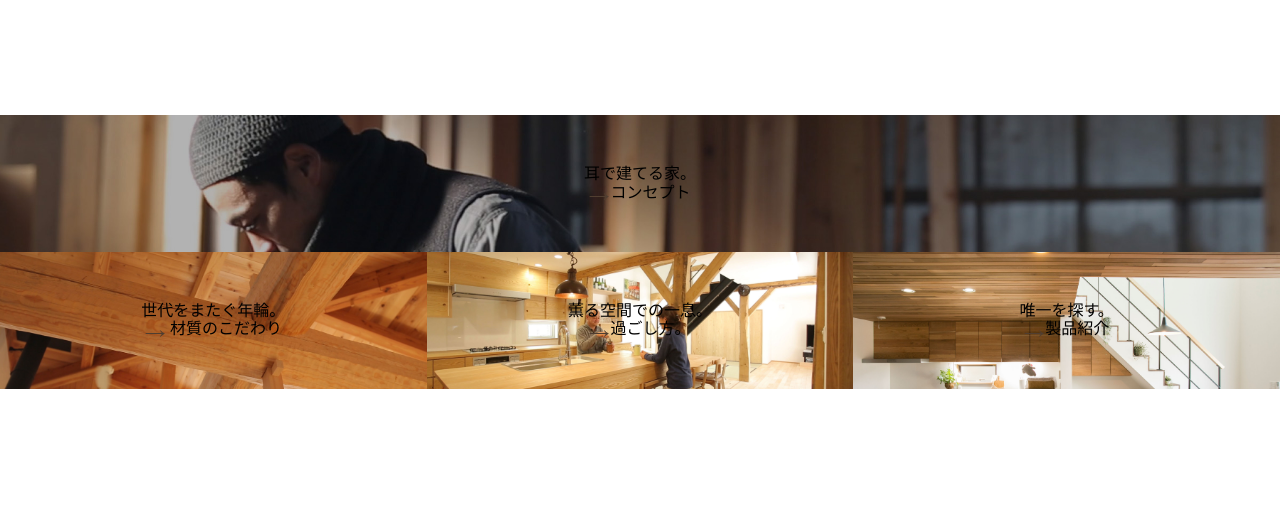
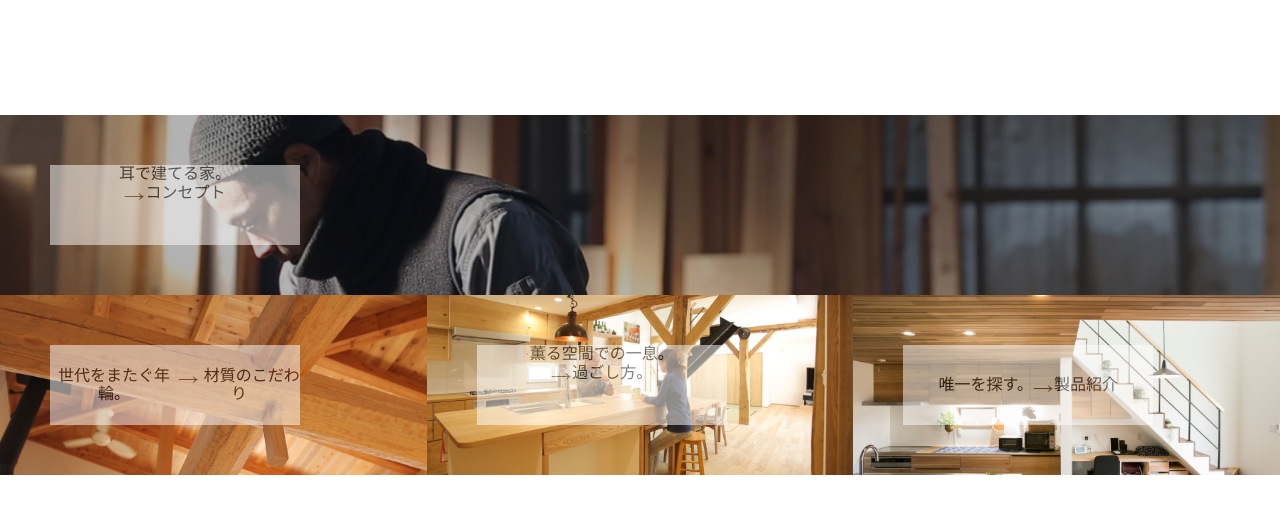
Before and after one commit to Taisei420/coding-trial, a plain HTML site: page index.html in a window 1280 px wide. Shown: the part 843-1356 px from the top of the page. Drawn offline with Linux system fonts and the light colour scheme.

Commit message:
container テキストの背景実装

```diff
--- a/css/styles.css
+++ b/css/styles.css
@@ -71,6 +71,8 @@ nav {
   padding: 100px 0;
 }
 
+
+
 .container {
   display: grid;
   grid-template-columns: 1fr 1fr 1fr;
@@ -84,6 +86,12 @@ nav {
   background-image: url(../images/pic02.jpg);
   background-size: cover;
 }
+.back1 {
+  background: #ffffff;
+  opacity: 0.5;
+  width: 250px;
+  height: 80px;
+}
 
 .item2 {
   grid-column: 1/2;
@@ -93,6 +101,15 @@ nav {
   background-image: url(../images/pic03.jpg);
   background-size: cover;
 }
+.back2 {
+  background: #ffffff;
+  opacity: 0.5;
+  width: 250px;
+  height: 80px;
+  display: flex;
+  align-items: center;
+  justify-content: center;
+}
 
 .item3 {
   grid-column: 2/3;
@@ -101,6 +118,13 @@ nav {
   text-align: center;
   background-image: url(../images/pic04.jpg);
   background-size: cover;
+}
+.back3 {
+  background: #ffffff;
+  opacity: 0.5;
+  width: 250px;
+  height: 80px;
+
 }
 
 
@@ -112,3 +136,12 @@ nav {
   background-image: url(../images/pic05.jpg);
   background-size: cover;
 }
+.back4 {
+  background: #ffffff;
+  opacity: 0.5;
+  width: 250px;
+  height: 80px;
+  display: flex;
+  align-items: center;
+  justify-content: center;
+}
--- a/index.html
+++ b/index.html
@@ -40,22 +40,31 @@
 
       <div class="container">
         <div class="item1">
+          <div class="back1">
             <h2>耳で建てる家。</h2>
             <p><img src="images/arrow01.png" alt="" >コンセプト</p>
           </div>
+        </div>
         <div class="item2">
+          <div class="back2">
             <h2>世代をまたぐ年輪。</h2>
             <p><img src="images/arrow01.png" alt=""> 材質のこだわり</p>
           </div>
+        </div>
         <div class="item3">
+          <div class="back3">
             <h2>薫る空間での一息。</h2>
             <p><img src="images/arrow01.png" alt="">過ごし方。</p>
           </div>
+        </div>
         <div class="item4">
+          <div class="back4">
             <h2>唯一を探す。</h2>
             <p><img src="images/arrow01.png" alt="">製品紹介</p>
           </div>
         </div>
+      </div>
+
 
     </main>
 
@@ -63,5 +72,8 @@
 
 
 
+
+
+
   </body>
 </html>
```
Lines whose indentation alone changed are shown as unchanged.
